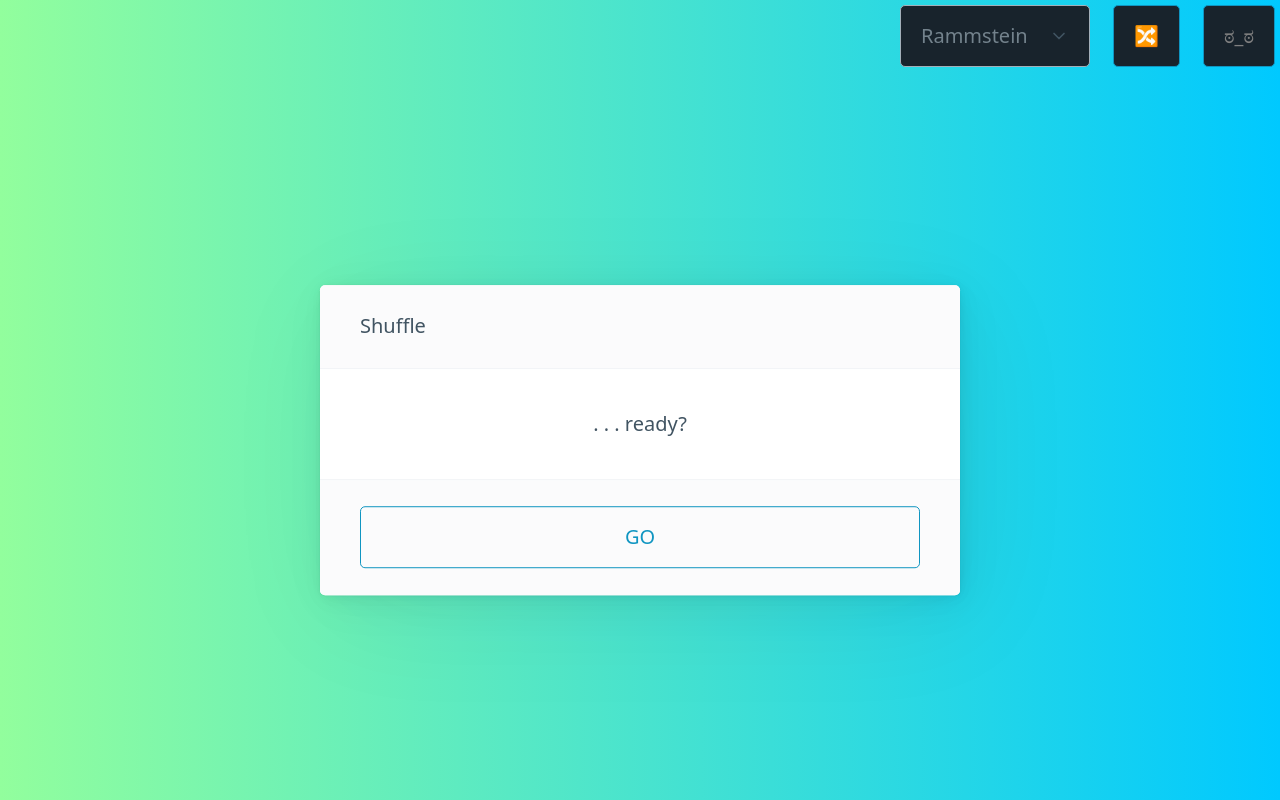
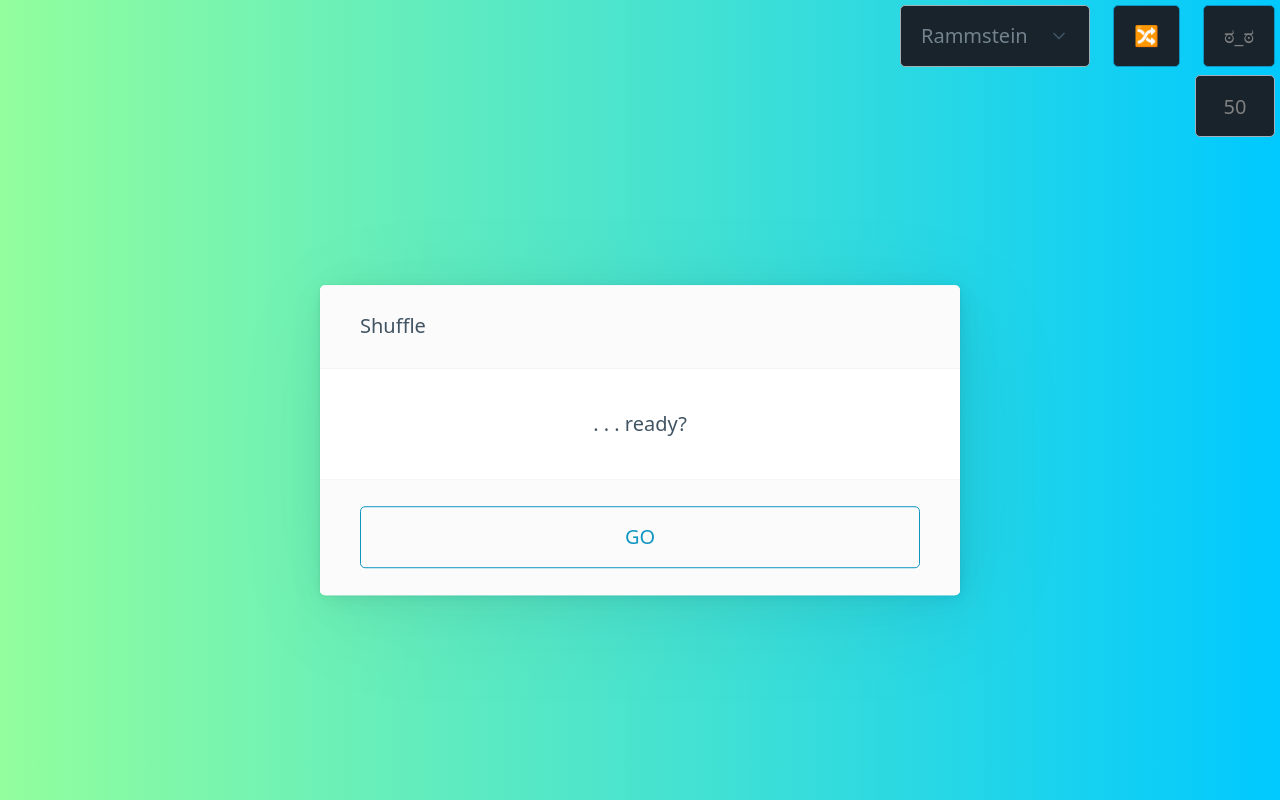
Before and after one commit to clauds-H/shuffle, a plain HTML site: page index.html in a window 1280 px wide. Drawn offline with nearby package versions, Linux system fonts and the light colour scheme.

Commit message:
implemented speed feature (no drugs were harmed)

```diff
--- a/index.html
+++ b/index.html
@@ -1,17 +1,22 @@
 <!DOCTYPE html>
 <html lang="en" >
 <head>
+
   <meta charset="UTF-8">
   <title>CodePen - shuffle ♪</title>
   <link rel="stylesheet" href="https://unpkg.com/@picocss/pico@latest/css/pico.min.css"><link rel="stylesheet" href="./style.css">
 
 </head>
 <body>
+
 <!--
 you can adapt this programm to your style by changing the links
 html list names = js style names (look at start function -> switch)
 -->
+
 <div class="bg">
+
+  <!-- main program -->
   <article id="main">
     <header>Shuffle</header>
     <p id="moveText" onclick="openLink()"><p>
@@ -33,7 +38,11 @@ html list names = js style names (look at start function -> switch)
 
 <a href="#" id="rnd" role="button" class="corner" onclick="shuffle()">🔀</a>
 <a href="#" id="test" role="button" class="corner" onclick="showModal(modal)">ಠ_ಠ</a>
+<form>
+  <input class="corner" type="text" id="speedcontrol" onfocusout="speedInputField()">
+</form>
 
+<!-- popup -->
 <dialog class="dialog" id="modal">
   <article id="modart">
     <header>
@@ -45,7 +54,8 @@ html list names = js style names (look at start function -> switch)
 </dialog>
 </div>
 
-<!--
+
+<!-- old code
 <div class="corner" id="bottom">
  <article id="notification">Notification</article>
 </div>
--- a/script.js
+++ b/script.js
@@ -1,7 +1,7 @@
 //nur gute links 😛
 const strRam = "https://youtu.be/XemxFo2X_JY https://youtu.be/yh6lt1QgPQQ https://youtu.be/_sM2sKk4DPM https://youtu.be/bUXoDvioAuE https://youtu.be/-XlW-cyAdiw https://youtu.be/9jMl4kNMv8E https://youtu.be/EOnSh3QlpbQ https://youtu.be/6A8bV_IEgyI https://youtu.be/Pu1Iuq0G-gI https://youtu.be/rvwftBpqiiw https://youtu.be/VEG_T4UUc1I https://youtu.be/ITcj8mePex0 https://youtu.be/ZkW-K5RQdzo https://youtu.be/E3hh37KbY18 https://youtu.be/60ZFYYqIzIQ https://youtu.be/WXv31OmnKqQ https://youtu.be/bIPCVaLHZng https://youtu.be/H7dV9VhThi8 https://youtu.be/7Rd5ltFFQDI https://youtu.be/GyicH6u98GU https://youtu.be/iqfIfsYaQy8 https://youtu.be/QX3FNE6xbco https://youtu.be/2c6rn5Bccw4 https://youtu.be/rf9og-hBM1E https://youtu.be/upnNpEOcnJI https://youtu.be/_vVejzHNGUk https://youtu.be/LeEPvlARStw https://youtu.be/ZXjNjuLOi_k https://youtu.be/7opB3Fniyh4 https://youtu.be/Cp31A_iqoDw https://youtu.be/nwjap30mWR8 https://youtu.be/k-kpk4_olLQ https://youtu.be/70tvVuj4v5g https://youtu.be/lPabXy9fpaE https://youtu.be/kiw_VxQ2oXo https://youtu.be/6s0ql4Ja9T8";
 
-const strElek = "https://youtu.be/YC7dTQkMS8M https://youtu.be/-Dcf-zR4wfk https://youtu.be/e8Y_EdgzcIk https://youtu.be/Vgxsb6QpUdE https://youtu.be/EguoF5NlHzc https://youtu.be/vkwHpGo-fRs https://youtu.be/tBOIkn4sdFo https://youtu.be/wpjQ_jsQ2OA https://youtu.be/5xWa-vzICP8 https://youtu.be/X3MW1UKBJCw https://youtu.be/OqrQYu37BMc https://youtu.be/jWLaHF69S5Y https://youtu.be/5yJdo9tiW_Y https://youtu.be/J8TeMSzWyAE https://youtu.be/9bubwD-K4Os https://youtu.be/ThlyG8PTlxo https://youtu.be/CRc6YGJYes8 https://youtu.be/IqZYGcKBamo https://youtu.be/5lY9dFWECyI https://youtu.be/6r7NCucfzLk";
+const strElek = "https://youtu.be/ZdUINbi4wSY https://youtu.be/YC7dTQkMS8M https://youtu.be/-Dcf-zR4wfk https://youtu.be/e8Y_EdgzcIk https://youtu.be/Vgxsb6QpUdE https://youtu.be/EguoF5NlHzc https://youtu.be/vkwHpGo-fRs https://youtu.be/tBOIkn4sdFo https://youtu.be/wpjQ_jsQ2OA https://youtu.be/5xWa-vzICP8 https://youtu.be/X3MW1UKBJCw https://youtu.be/OqrQYu37BMc https://youtu.be/jWLaHF69S5Y https://youtu.be/5yJdo9tiW_Y https://youtu.be/J8TeMSzWyAE https://youtu.be/9bubwD-K4Os https://youtu.be/ThlyG8PTlxo https://youtu.be/CRc6YGJYes8 https://youtu.be/IqZYGcKBamo https://youtu.be/5lY9dFWECyI https://youtu.be/6r7NCucfzLk";
 
 const strTechno = "https://youtu.be/KLmjyMIFkjI https://youtu.be/KiG2TwSMP7A https://youtu.be/dYlDmL7nrac https://youtu.be/6AQSxaFkGCg https://youtu.be/_yEgFsVvXC4 https://youtu.be/aT-MnTRQGeI https://youtu.be/SqmgTPS9H3Q https://youtu.be/YhZ3hcuVb_s https://youtu.be/Mc0E0hHIECw https://youtu.be/F9aN_wqXPgA https://youtu.be/nweJ1FpTh2U https://youtu.be/VUP56eo850U";
 //https://youtu.be/e6vDSMlemPE
@@ -20,11 +20,13 @@ const modal = document.getElementById('modal');
 const input = document.getElementById('inpTxt');
 const btn = document.getElementById('btn');
 const dropdown = document.getElementById('sel');
+const speedControl = document.getElementById('speedcontrol');
 
 let count = 0;
 var firstClick = true;
 var intervalID;
 var arr;
+
 /////////default///////////
 var runningNoti = false;
 var rotationSpeed = 50;
@@ -35,7 +37,6 @@ start(currentStyle);
 //randomize the array
 function shuffle(){
   arr = fyShuffle();
-  //alert(' shuffled (▀̿Ĺ̯▀̿ ̿) ');
   notification(' shuffled (▀̿Ĺ̯▀̿ ̿) ');
 }
 
@@ -60,7 +61,6 @@ function go(){
 function inArray() {
   let text = input.value;
   if(arr.includes(text)){
-    //alert('(⌐■_■) yes.');
     notification('(⌐■_■) yes.');
     input.value = '';
     hideModal(modal);
@@ -100,6 +100,7 @@ function fyShuffle() {
 //startfunction
 //sets ready, clears array, fills array with style (lol)
 function start(style){
+    speedControl.value = rotationSpeed;
     moveText.textContent = '. . . ready?';
     arr = [];
     switch(style){
@@ -139,7 +140,6 @@ ul.onclick = function(event) {
       ulText.textContent = inner;
       //close dropdown
       hideModal(sel);
-      //alert('flipped! ' + '(╯‵□′)╯︵┻━┻');
       notification('flipped! ' + '(╯‵□′)╯︵┻━┻');
     }else{
       notification('＼( °□° )／ there was no change');
@@ -233,11 +233,17 @@ function openLink(){
 function changeRotationSpeed(number){
   rotationSpeed = number;
 }
+function speedInputField(){
+  let speed = speedControl.value;
+  changeRotationSpeed(speed);
+}
 
 /*
 TODOs:
+add atooltip to inform ppl about focusout event
+adjust speed value -> translate for clueless users
 BUG: fast stylechange -> empty field --> WARUM???? -> block button for 1s?
 
-Q2: add btn/slider/whatever: adjust speed in rotation
+Q2: add input: adjust speed in rotation
 Q2: YT API for title preview? possible?
 */
--- a/style.css
+++ b/style.css
@@ -76,3 +76,8 @@ input{
 #ulText:focus{
   background-color: #11191f !important;
 }
+#speedcontrol{
+  right: 5px;
+  top: 75px;
+  width: 80px;
+}
```
